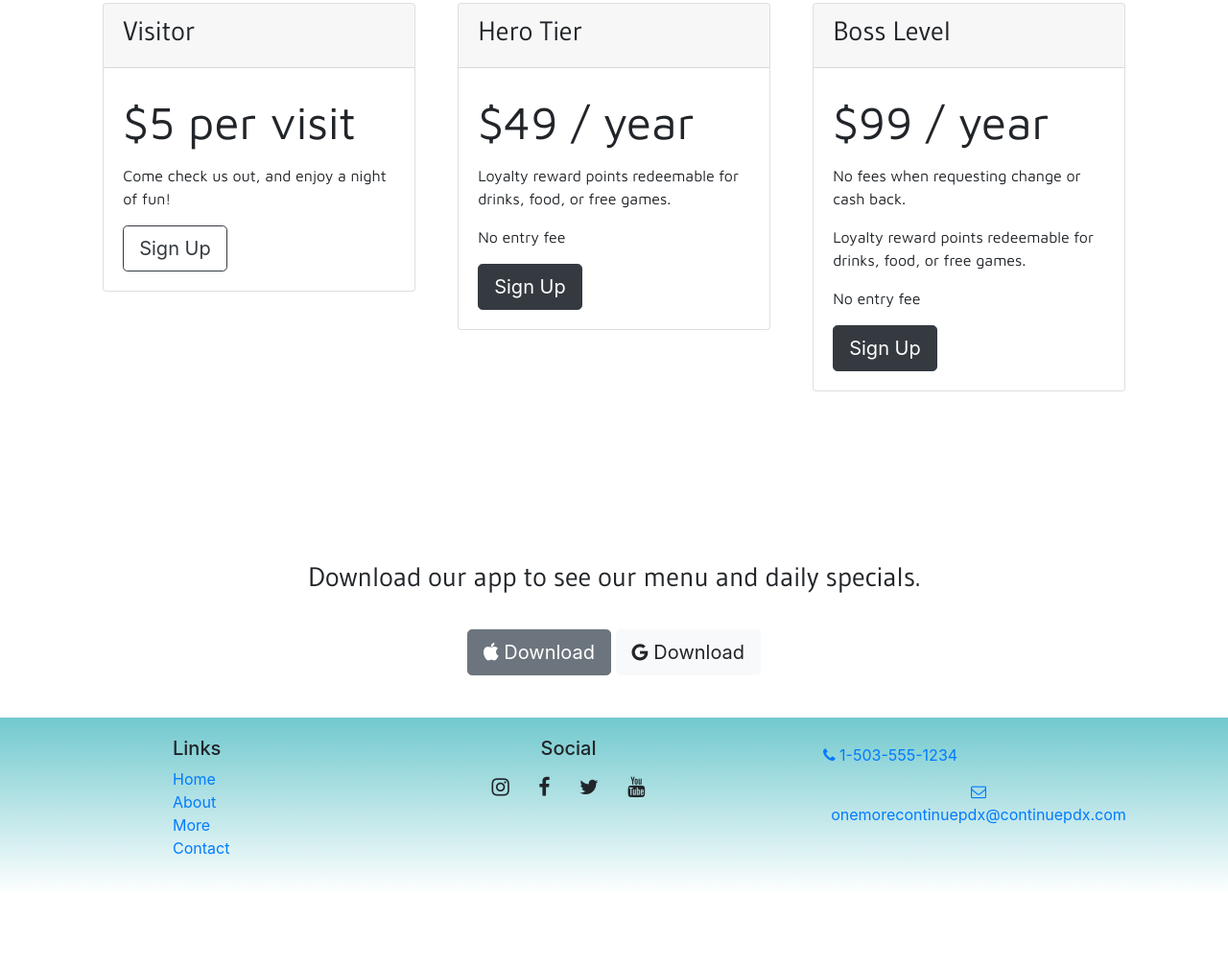
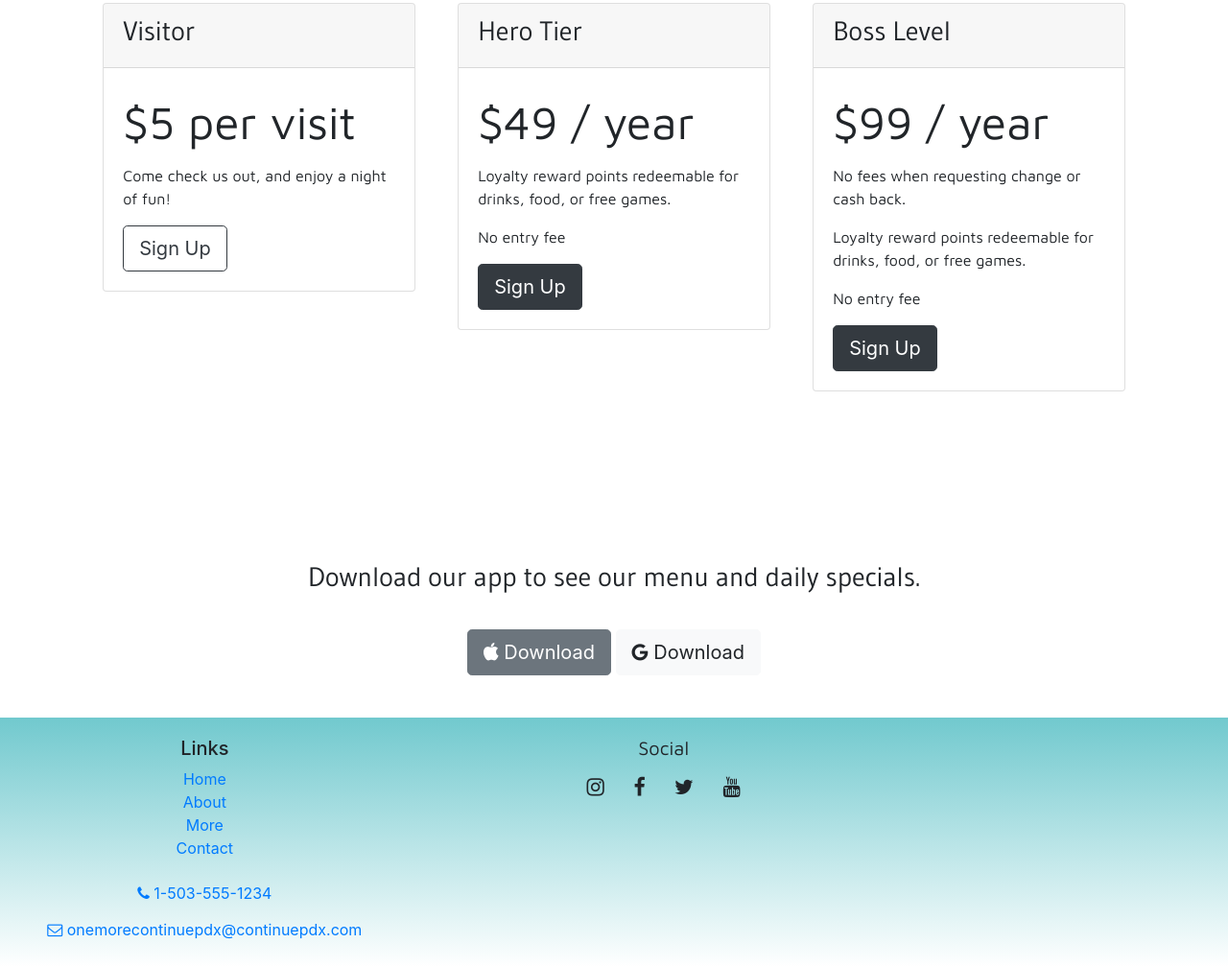
Before and after one commit to Jarvy-projects/Bootstrap-website-NC, a website: page index.html in a window 1280 px wide. Shown: the part 1616-2624 px from the top of the page at 96% size. Before the commit the page ends 2548 px from the top, so only its background shows below. Drawn offline with nearby package versions, Linux system fonts and the light colour scheme.

Commit message:
minor CSS tweaks

```diff
--- a/css/styles.css
+++ b/css/styles.css
@@ -100,3 +100,11 @@
     background-image: linear-gradient(#71C9CE, white);
     padding: 20px 0;
 }
+
+.footer-text{
+    font-family: "Maven Pro", sans-serif;
+}
+
+.footer-foot{
+    margin-left: 105px;
+}
--- a/index.html
+++ b/index.html
@@ -177,7 +177,7 @@
     </div>
     <br />
     <footer class="site-footer">
-      <div class="container">
+      <div class="container-fluid text-center">
         <div class="row">
           <div class="col-4 offset-1 col-sm-2">
             <h5>Links</h5>
@@ -189,8 +189,8 @@
             </ul>
           </div>
 
-          <div class="col-6 col-sm-5 text-center">
-            <h5>Social</h5>
+          <div class="col-6 col-sm-5 text-center footer-foot">
+            <h5 class="footer-text">Social</h5>
             <a class="btn btn-social-icon btn-instagram" href="http://instagram.com/"><i
                 class="fa fa-instagram fa-lg"></i> </a>
             <a class="btn btn-social-icon btn-facebook" href="http://facebook.com/"><i class="fa fa-facebook fa-lg"></i>
```
